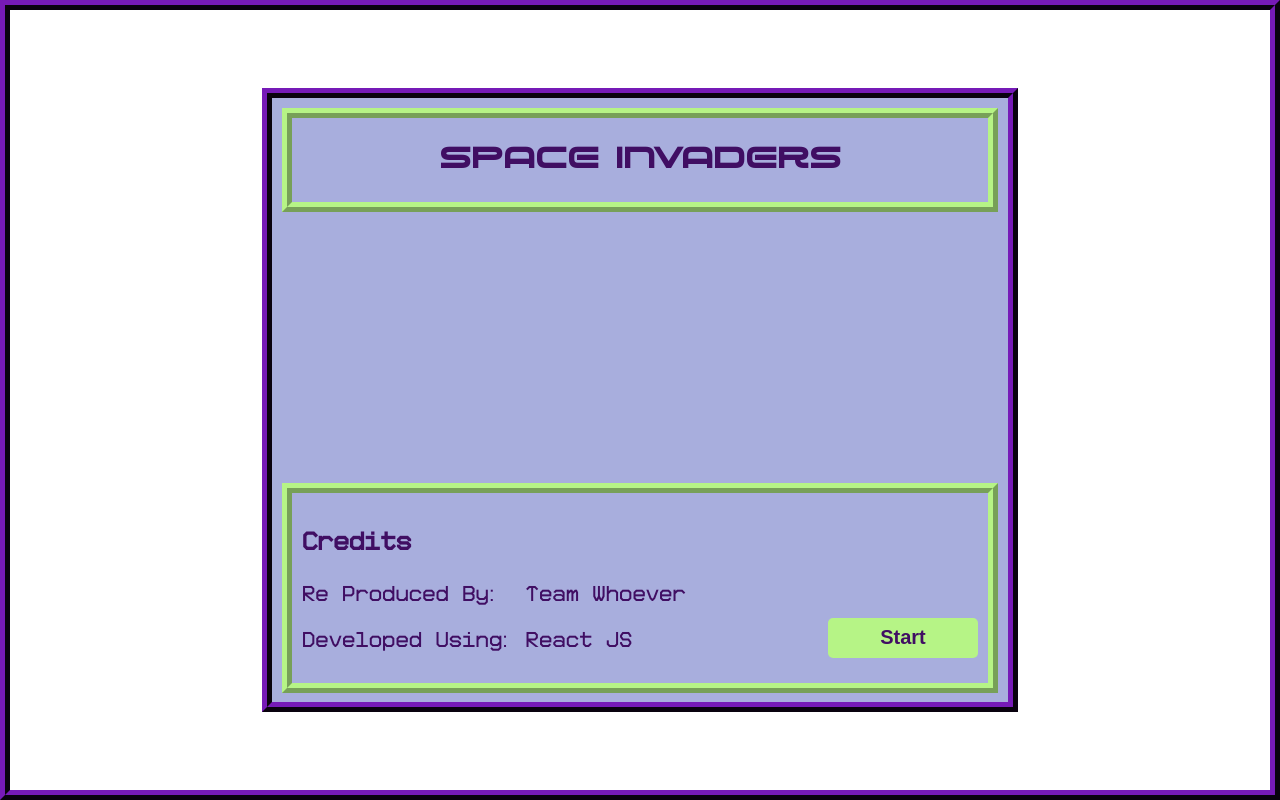
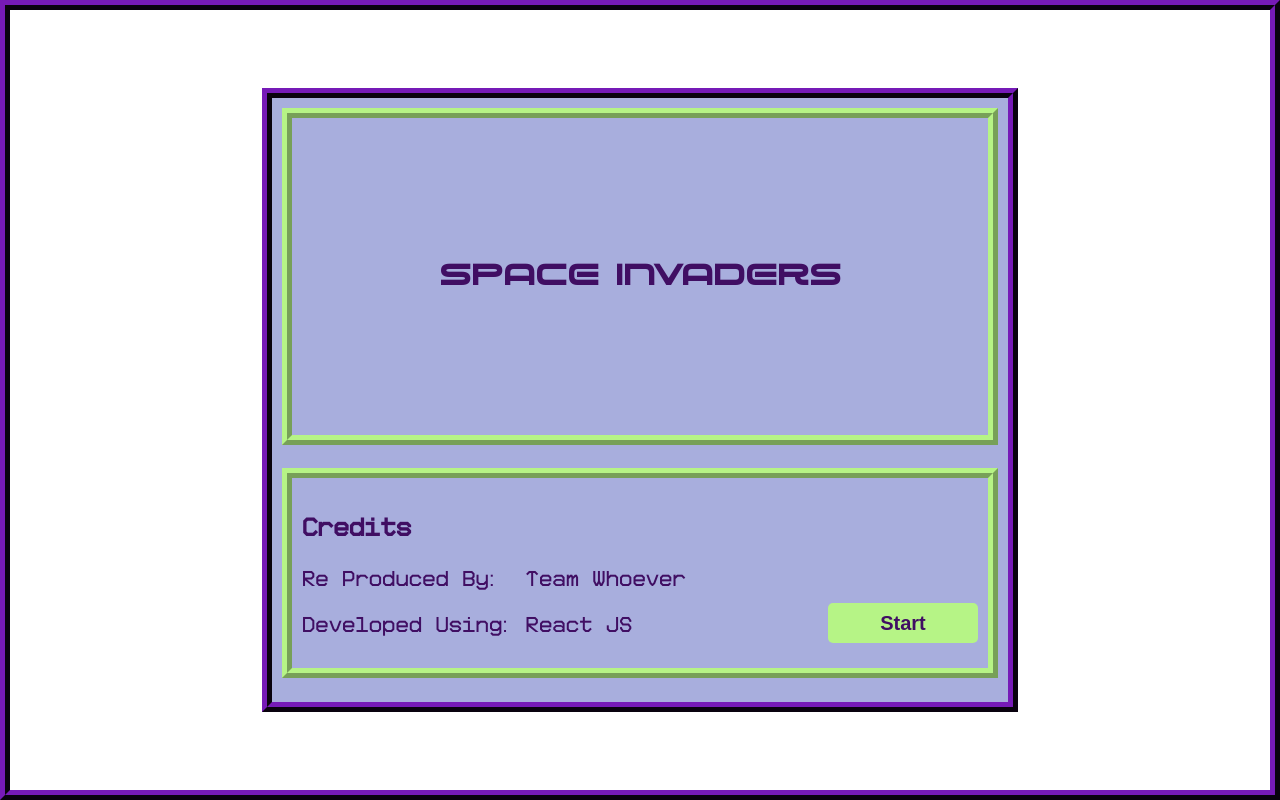
Before and after one commit to Black-Lotus98/CIS483-583-game, a React (Create React App) app: page / in a window 1280 px wide. Built offline with nearby package versions, Linux system fonts and the light colour scheme.

Commit message:
Update introPage.scss

```diff
--- a/src/scss/introPage.scss
+++ b/src/scss/introPage.scss
@@ -1,5 +1,5 @@
 .header {
-  grid-area: 1 / 1 / 2 / 13;
+  grid-area: 1 / 1 / 8 / 13;
   display: flex;
   justify-content: center;
   align-items: center;
```
